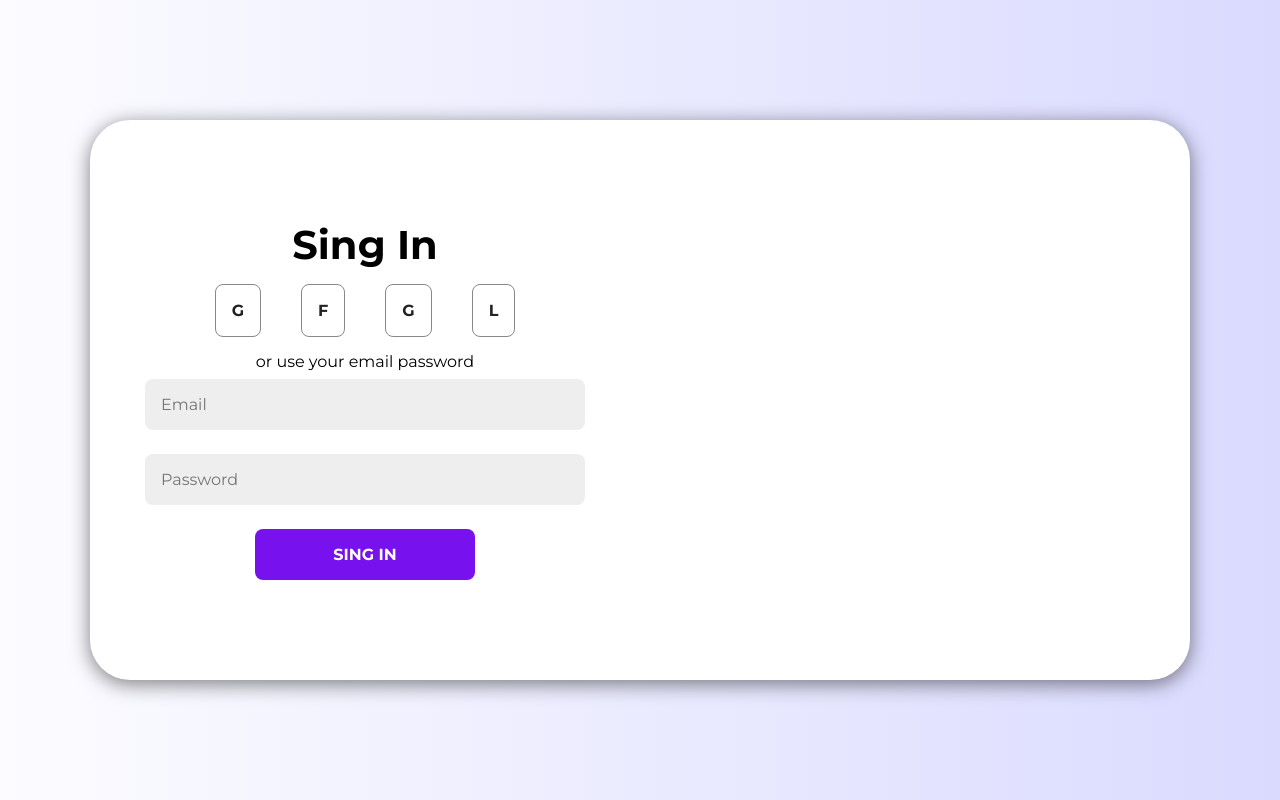
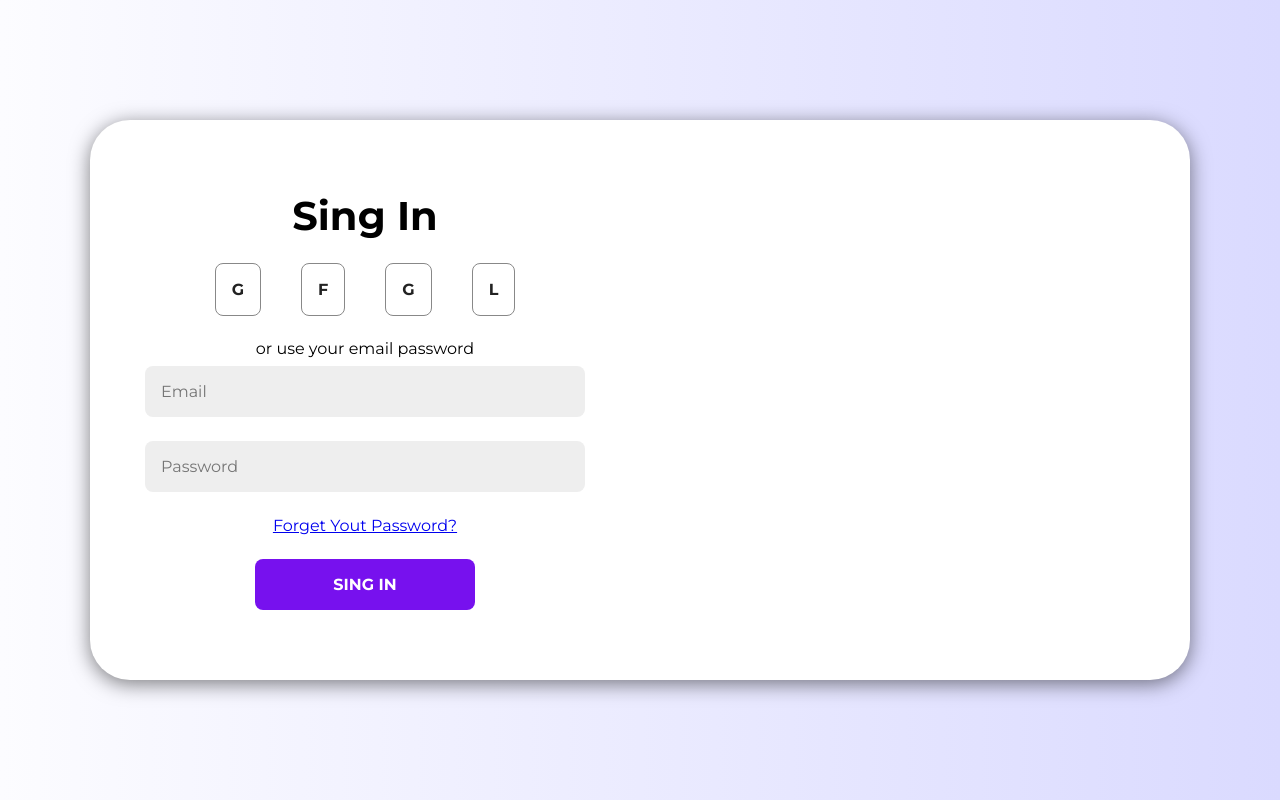
Before and after one commit to TallysonFreitas/Login-Page, a React (Create React App) app: page / in a window 1280 px wide. Built offline with nearby package versions, Linux system fonts and the light colour scheme.

Commit message:
Adding link to Form

```diff
--- a/src/containers/Formulario/index.tsx
+++ b/src/containers/Formulario/index.tsx
@@ -25,6 +25,9 @@ const Formulario = () => {
       <SFormulario action="">
         <SInput type="email" placeholder="Email" />
         <SInput type="password" placeholder="Password" />
+        <a href="#">
+          <SText tipo="primario">Forget Yout Password?</SText>
+        </a>
         <SSingButton type="submit">SING IN</SSingButton>
       </SFormulario>
     </ContainerFormulario>
--- a/src/containers/Formulario/style.ts
+++ b/src/containers/Formulario/style.ts
@@ -12,7 +12,7 @@ export const ContainerFormulario = styled.div`
 export const SLista = styled.ul`
   display: flex;
   gap: 40px;
-  margin: 32px 0;
+  margin: 40px 0;
 `
 
 export const SLinkLista = styled.a`
```
